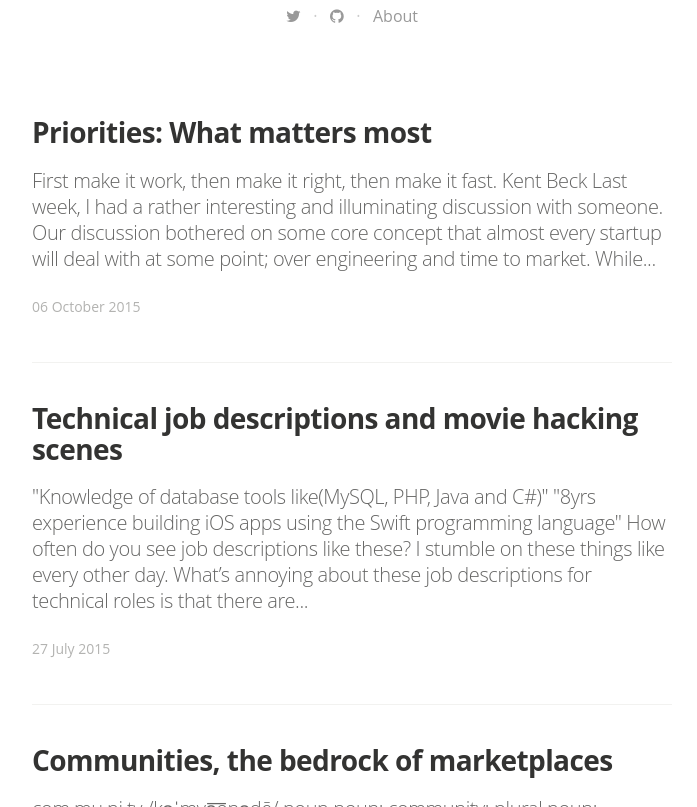
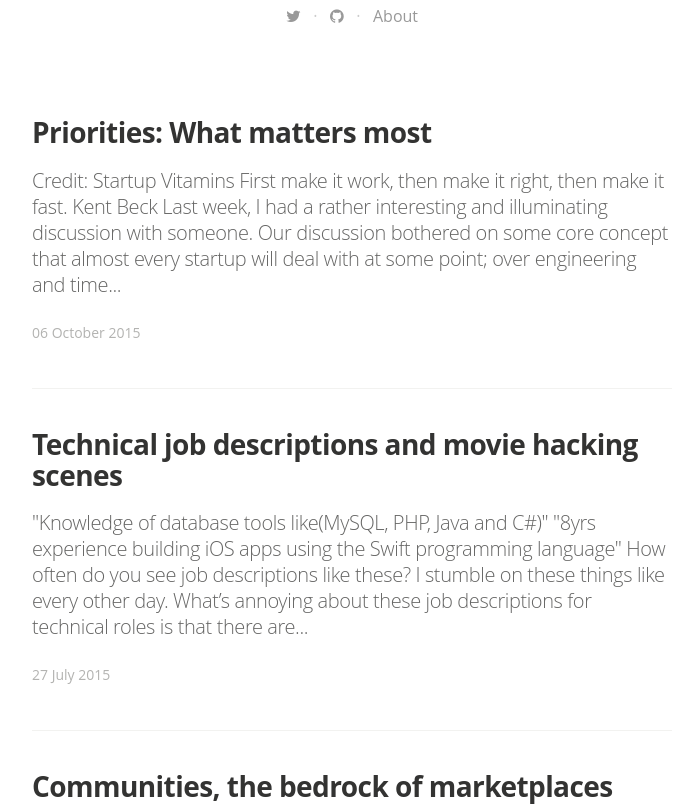
Before and after one commit to cyberomin/cyberomin.github.io, a Jekyll site: the page built from index.html, in a window 1280 px wide and 900 px high, scrolled down 541 px, cut to the strip 93-900 px from the top of the window. Shown: the whole strip, without its empty margins (288-985 px from the left). Built offline with Jekyll 4.4.1, drawn with Linux system fonts in a browser that asks for light colours; nearby versions of some CDN libraries; some web fonts are replaced; Markdown is read by kramdown in place of the engine named in the settings; the list of posts is cut into pages by our own code.

Commit message:
Added startup quote image

```diff
--- a/_posts/2015-10-06-priority.markdown
+++ b/_posts/2015-10-06-priority.markdown
@@ -6,6 +6,7 @@
 description: "What matters most to a brand new startup?"
 ---
 <img src="https://www.startupvitamins.com/media/products/10261/variant_801.jpg"/>
+Credit: Startup Vitamins
 <blockquote>
 	<p>First make it work, then make it right, then make it fast.</p>
 	<footer>Kent Beck</footer>
@@ -17,6 +18,8 @@
 
 <p>In the startup world, especially in emerging markets like Nigeria, getting your product out fast and testing it in the marketplace cannot be over emphasised. The whole idea of technical startup and digitisation, while not exactly new, our counter parts in the West have had over 20yrs head start before us. In this market, you have to, not just build, but also reorient people on why they should abandon their old, tried and tested ways of doing things to embrace this new shiny idea of yours. Getting to the market fast shouldn’t be taken lightly.</p>
 
+<img src="http://41.media.tumblr.com/tumblr_l63ltpE9ZZ1qz6pqio1_500.png" />
+Credit: Startup quote.
 <p>Reid Hoffman, founder of LinkedIn, once said <strong>"if you are not embarrassed by the first version of your product, you’ve launched too late."</strong> Speed and first mover advantage will win always. Not surprised he (Reid) is currently teaching a class on Blitzscaling at Stanford.</p>
 
 <p>We have all heard it time without number that the customer doesn’t care what is happening under the hood. He or she isn’t interested in knowing if your data store is an RDMS or a NoSQL data store. If your operating system is a Unix flavoured OS or a Windows server. He isn’t even interested in knowing if you wrote your stylesheet in vanilla CSS or you did go the Sass or Less route. He is interested in 2 things. 1. Does it work? 2. Will it solve my problems?</p>
```
